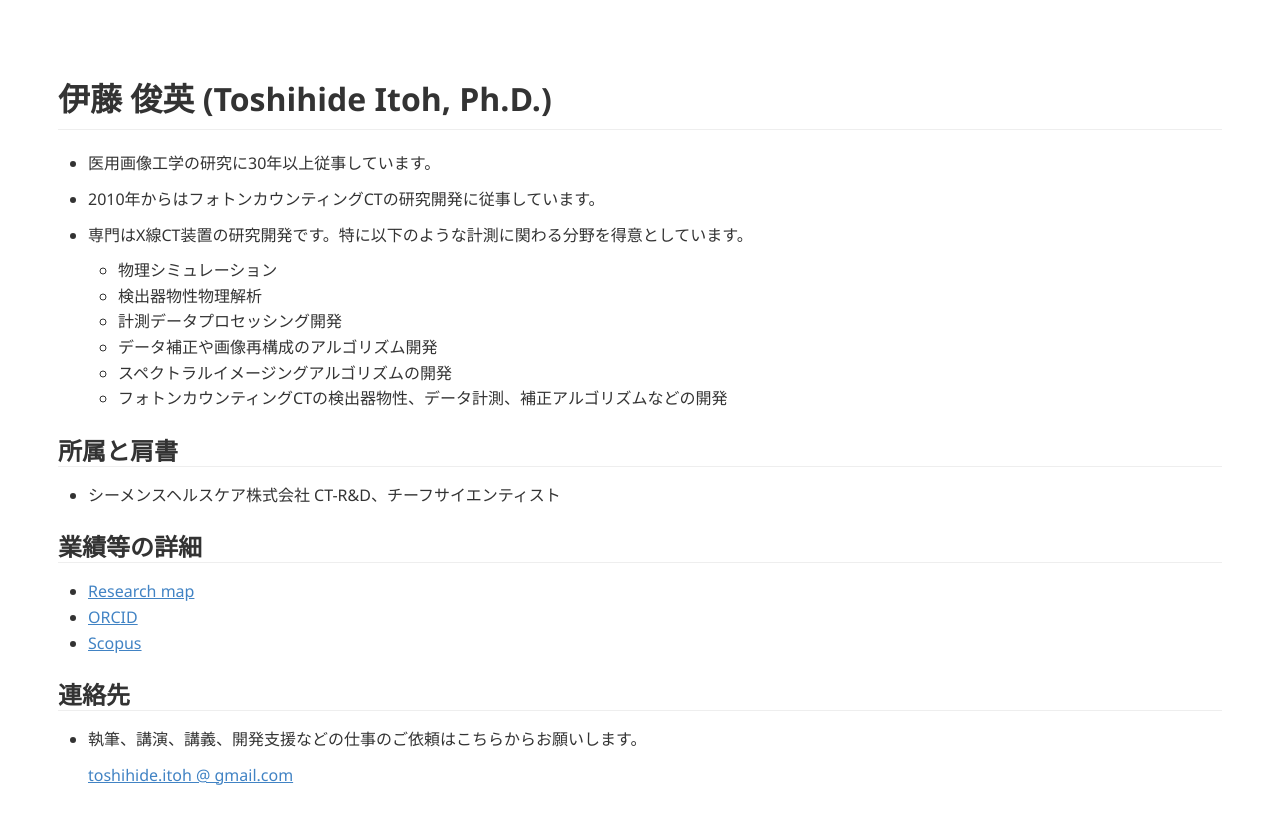
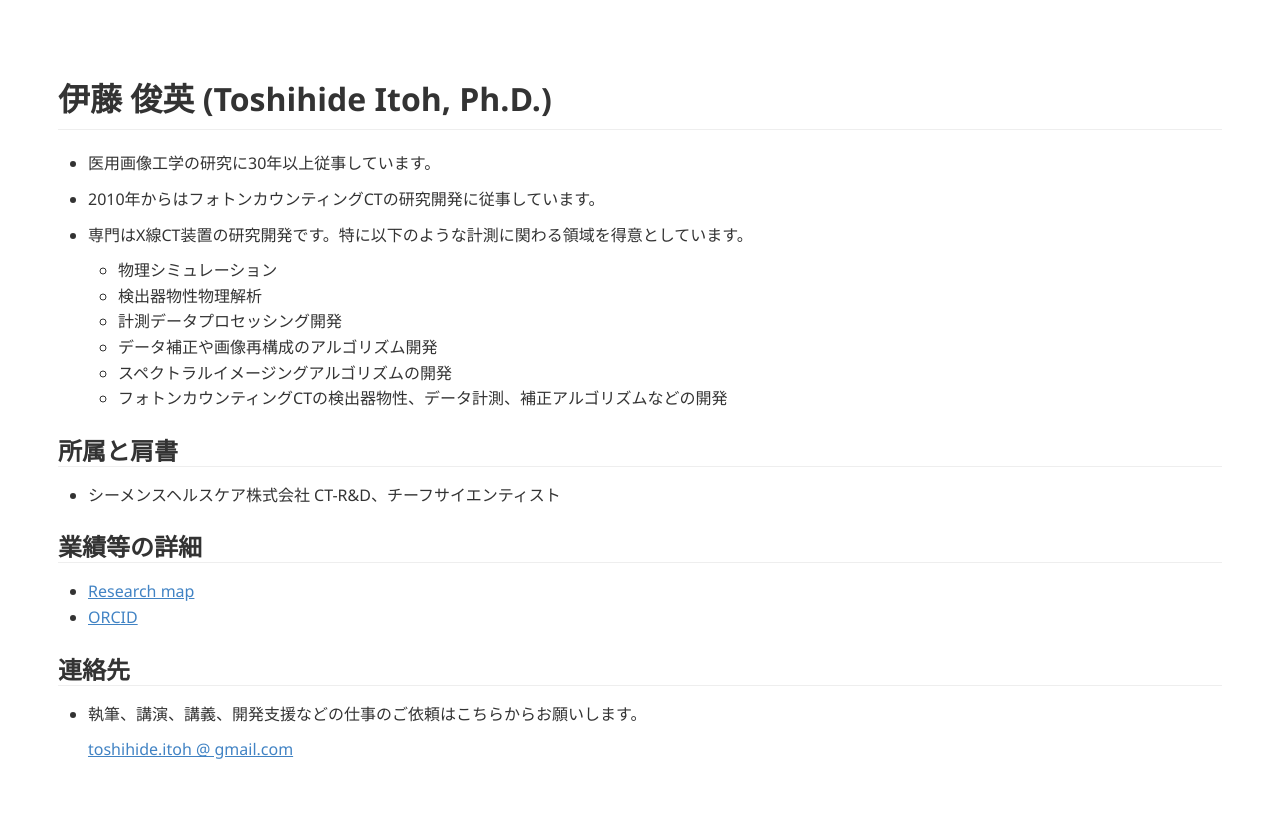
Before and after one commit to tnitoh/tnitoh.github.io, a Jekyll site: the page built from index.md, in a window 1280 px wide. Shown: the top 824 px of the page. Built offline with Jekyll 4.4.1, drawn with Linux system fonts in a browser that asks for light colours; Markdown is read by kramdown in place of the engine named in the settings.

Commit message:
Update index.md

```diff
--- a/index.md
+++ b/index.md
@@ -9,7 +9,7 @@ title: Toshihide Itoh's web page
 
 - 2010年からはフォトンカウンティングCTの研究開発に従事しています。
 
-- 専門はX線CT装置の研究開発です。特に以下のような計測に関わる分野を得意としています。
+- 専門はX線CT装置の研究開発です。特に以下のような計測に関わる領域を得意としています。
 
   - 物理シミュレーション
   - 検出器物性物理解析
@@ -26,7 +26,7 @@ title: Toshihide Itoh's web page
 ## 業績等の詳細
 - [Research map](https://researchmap.jp/tnitoh?lang=en){:target="_blank"}
 - [ORCID](https://orcid.org/0000-0002-0283-1225){:target="_blank"}
-- [Scopus](https://www.scopus.com/authid/detail.uri?authorId=36983520100){:target="_blank"}
+<!--## [Scopus](https://www.scopus.com/authid/detail.uri?authorId=36983520100){:target="_blank"}-->
 
 
 ## 連絡先
```
